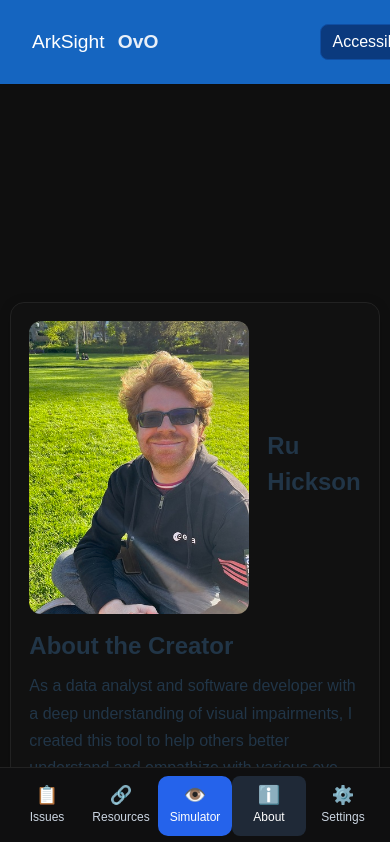
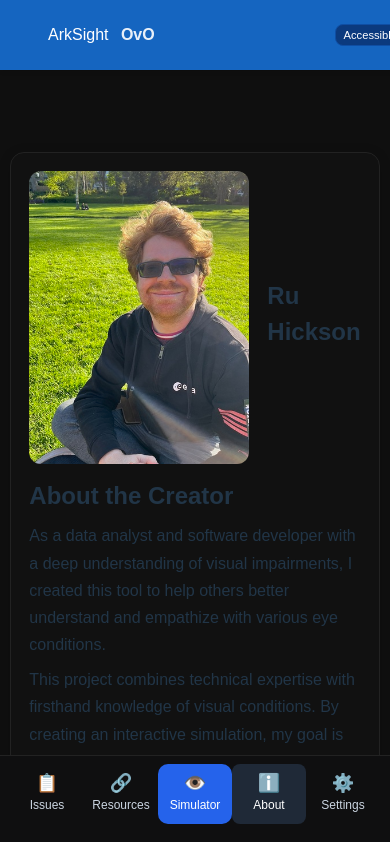
Before and after one commit to ruhickson/arkvision-vue, a Vue app: page /about in a window 390 px wide. Shown: the top 842 px of the page. Built offline with nearby package versions, Linux system fonts and the light colour scheme.

Commit message:
Fixed minor visual bug

```diff
--- a/styles.css
+++ b/styles.css
@@ -256,7 +256,7 @@ input[type=range]::-moz-range-thumb:hover {
         margin-top: 0.5rem;
     }
     .main-content {
-        margin-top: 130px; /* Ensure enough space for header */
+        margin-top: 60px; /* Reduced space for header */
         padding-top: 0;
     }
     .circles-container {
@@ -783,13 +783,13 @@ body.dark-mode .glaucoma-label {
 
 @media (max-width: 768px) {
     .main-content {
-        margin-top: 130px; /* Increased mobile margin */
+        margin-top: 60px; /* Reduced mobile margin */
     }
 }
 
 @media (max-width: 700px) {
     .main-content {
-        margin-top: 200px;
+        margin-top: 60px;
     }
 }
 
@@ -993,3 +993,133 @@ body.dark-mode .glaucoma-label {
         display: block;
     }
 }
+
+/* Mobile Optimization - Comprehensive Fix */
+@media (max-width: 768px) {
+    /* Fix header layout */
+    .header-content {
+        flex-direction: row !important;
+        align-items: center !important;
+        justify-content: space-between !important;
+        padding: 0.5rem 1rem !important;
+        width: 100% !important;
+        box-sizing: border-box !important;
+    }
+
+    .header h1 {
+        font-size: 1.1rem !important;
+        margin: 0 !important;
+        flex: 1 !important;
+        min-width: 0 !important;
+        white-space: nowrap !important;
+        overflow: hidden !important;
+        text-overflow: ellipsis !important;
+    }
+
+    .accessible-btn {
+        font-size: 0.8rem !important;
+        padding: 6px 10px !important;
+        white-space: nowrap !important;
+        flex-shrink: 0 !important;
+        margin-left: 10px !important;
+        min-width: auto !important;
+    }
+
+    /* Fix main content spacing */
+    .main-content {
+        margin-top: 60px !important;
+        padding: 10px !important;
+        padding-bottom: 120px !important; /* Space for bottom buttons */
+    }
+
+    /* Fix side buttons - make them visible and accessible */
+    .side-vertical-buttons {
+        position: fixed !important;
+        bottom: 20px !important;
+        left: 10px !important;
+        right: 10px !important;
+        top: auto !important;
+        flex-direction: row !important;
+        justify-content: space-around !important;
+        align-items: center !important;
+        transform: none !important;
+        gap: 8px !important;
+        z-index: 1100 !important;
+        background: rgba(0, 0, 0, 0.8) !important;
+        border-radius: 12px !important;
+        padding: 10px !important;
+        backdrop-filter: blur(10px) !important;
+    }
+
+    .side-vertical-buttons button {
+        width: auto !important;
+        height: 44px !important;
+        font-size: 0.8rem !important;
+        border-radius: 8px !important;
+        margin: 0 !important;
+        padding: 8px 12px !important;
+        flex: 1 !important;
+        max-width: 80px !important;
+        white-space: nowrap !important;
+        overflow: hidden !important;
+        text-overflow: ellipsis !important;
+    }
+
+    /* Hide individual fixed buttons since they're now in the bottom bar */
+    .view-toggle,
+    .reset-button,
+    .save-config-button,
+    .diagnose-button,
+    .dark-light-toggle {
+        display: none !important;
+    }
+
+    /* Ensure circles are properly sized */
+    .circle {
+        width: 70vw !important;
+        height: 70vw !important;
+        max-width: 300px !important;
+        max-height: 300px !important;
+        min-width: 200px !important;
+        min-height: 200px !important;
+    }
+
+    /* Make controls scrollable */
+    .controls {
+        max-height: 50vh !important;
+        overflow-y: auto !important;
+        width: 100% !important;
+        margin-bottom: 20px !important;
+        padding-bottom: 10px !important;
+    }
+
+    /* Fix bottom navigation spacing */
+    .bottom-nav {
+        padding-bottom: 20px !important;
+    }
+}
+
+/* Extra small screens */
+@media (max-width: 480px) {
+    .header h1 {
+        font-size: 1rem !important;
+    }
+
+    .accessible-btn {
+        font-size: 0.7rem !important;
+        padding: 4px 8px !important;
+    }
+
+    .side-vertical-buttons button {
+        font-size: 0.7rem !important;
+        padding: 6px 8px !important;
+        max-width: 70px !important;
+    }
+
+    .circle {
+        width: 80vw !important;
+        height: 80vw !important;
+        max-width: 250px !important;
+        max-height: 250px !important;
+    }
+}
```
